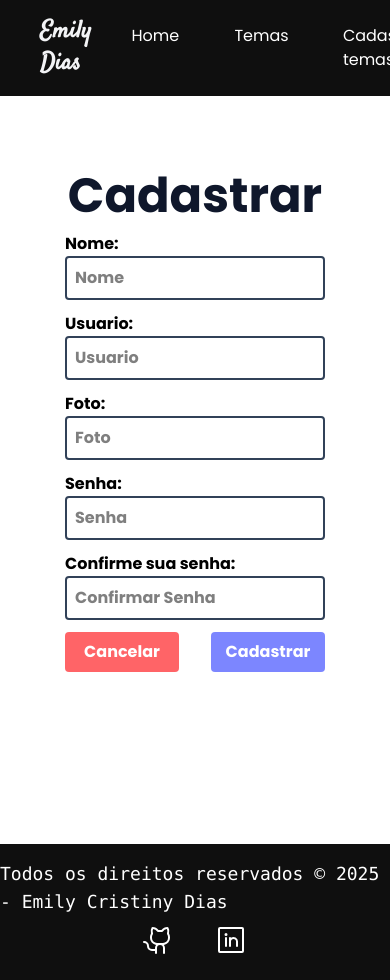
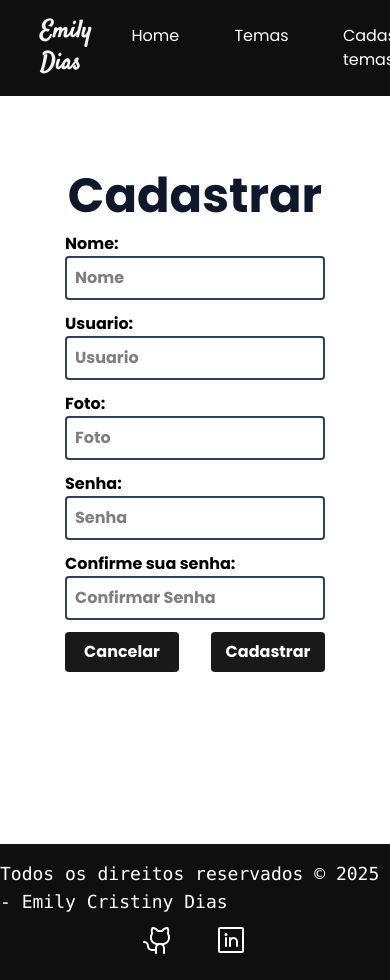
Before and after one commit to emilyestvz/blog_pessoal_frontend, a React (Vite) app: page /cadastro in a window 390 px wide. Built offline with nearby package versions, Linux system fonts and the light colour scheme.

Commit message:
:zap: Comentários e reorganização de código

```diff
--- a/package.json
+++ b/package.json
@@ -16,6 +16,7 @@
     "axios": "^1.7.9",
     "react": "^19.0.0",
     "react-dom": "^19.0.0",
+    "react-loader-spinner": "^6.1.6",
     "react-router-dom": "^7.1.5",
     "tailwindcss": "^4.0.6"
   },
--- a/src/index.css
+++ b/src/index.css
@@ -1,11 +1,18 @@
 @import "tailwindcss";
 @tailwind utilities;
+
+/*Variáveis de paleta de cores*/
+:root {
+    --custom-gray: #2e2e2e;
+    --custom-gray-dark: #191919;
+    --custom-brown: #503C3C;
+  }
 
 body {
     font-family: 'Poppins', sans-serif;
 }
 
-.bg-img {
+.homeImg {
     background-image: url('https://ik.imagekit.io/emy/Backgrounds/bg2.avif?updatedAt=1739659702448');
     background-repeat: no-repeat;
     background-attachment: fixed;
@@ -13,5 +20,18 @@ body {
     background-color: rgba(0, 0, 0, 0.7);
     background-size: 100%;
     background-position: center;
+}
 
+button {
+    background-color: var(--custom-gray-dark);
+    color: white;
+    cursor: pointer;
+
+
+    &:hover {
+        background-color: var(--custom-brown);
+        transition: all 0.4s ease-in-out;
+        transform: scale(1);
+        box-shadow: 0 0.25rem 0.5rem rgba(0, 0, 0, 0.2);
+    }
 }
--- /dev/null
+++ b/src/pages/cadastro/Cadastro.css
@@ -0,0 +1,11 @@
+.fundoCadastro {
+  background-image: url('https://ik.imagekit.io/emy/Backgrounds/lotus.webp?updatedAt=1739810254362');
+
+  background-blend-mode: overlay;
+  background-color: rgba(0, 0, 0, 0.7);
+  width: 100%;
+  min-height: 100vh;
+  background-size: cover;
+  background-position: top;
+  background-repeat: no-repeat;
+}
--- a/src/pages/cadastro/Cadastro.tsx
+++ b/src/pages/cadastro/Cadastro.tsx
@@ -1,7 +1,9 @@
 import { useNavigate } from 'react-router-dom';
-import './Cadastro';
-import { ChangeEvent, useState } from 'react';
+import './Cadastro.css';
+import { ChangeEvent, FormEvent, useEffect, useState } from 'react';
 import Usuario from '../../models/Usuario';
+import { cadastrarUsuario } from '../../services/Service';
+import { RotatingLines } from 'react-loader-spinner';
 
 const Cadastro = () => {
   // Hook
@@ -20,87 +22,139 @@ const Cadastro = () => {
     foto: '',
   });
 
-  const atualizarEstado = (e: ChangeEvent<HTMLInputElement>) => {
+  useEffect(() => {
+    if (usuario.id !== 0)
+      retornar()
+  }, [usuario])
 
+  const retornar = async () => {
+    navigate('/login')
   }
 
+  const atualizarEstado = (e: ChangeEvent<HTMLInputElement>) => {
+    setUsuario({
+      ...usuario,
+      [e.target.name]: e.target.value
+    });
+  }
+
+  const handleConfirmarSenha = () => {
+    return confirmarSenha === usuario.senha;
+  }
+
+  async function cadastrarNovoUsuario(e: FormEvent<HTMLFormElement>){
+    e.preventDefault();
+    if(confirmarSenha === usuario.senha && usuario.senha.length >= 8){
+      setIsLoading(true);
+      try {
+        await cadastrarUsuario('/usuarios/cadastrar', usuario, setUsuario)
+        alert('Usuário cadastrado com sucesso!')
+      } catch(error) {
+        alert('Ocorreu um erro ao cadastrar o usuário.');
+        setIsLoading(false);
+      }
+    } else {
+      alert('Senha inválida ou não confere.');
+      setUsuario({...usuario, senha:''});
+      setConfirmarSenha('');
+    }
+
+    setIsLoading(false);
+  }
 
   return (
     <>
-      <div className="grid grid-cols-1 lg:grid-cols-2 h-screen place-items-center font-bold">
+      <div className='grid grid-cols-1 lg:grid-cols-2 h-screen place-items-center font-bold'>
 
-        <div className="fundoCadastro hidden lg:block"></div>
+        {/* Fundo lateral Esquerda*/}
+        <div className='fundoCadastro hidden lg:block'></div>
 
-        <form className='flex justify-center items-center flex-col w-2/3 gap-3'>
+          {/* Formulário de Cadastro */}
+          <form className='flex justify-center items-center flex-col w-2/3 gap-3'
+                onSubmit={cadastrarNovoUsuario}>
 
             <h2 className='text-slate-900 text-5xl'>Cadastrar</h2>
-          <div className="flex flex-col w-full">
+            <div className='flex flex-col w-full'>
 
-            <label htmlFor="nome">Nome:</label>
+              <label htmlFor='nome'>Nome:</label>
               <input
-              type="text"
-              id="nome"
-              name="nome"
-              placeholder="Nome"
-              className="border-2 border-slate-700 rounded p-2"
+                type='text'
+                id='nome'
+                name='nome'
+                placeholder='Nome'
+                className='border-2 border-slate-700 rounded p-2'
                 value={usuario.nome}
+                onChange={(e: ChangeEvent<HTMLInputElement>) => atualizarEstado(e)}
               />
             </div>
-          <div className="flex flex-col w-full">
-            <label htmlFor="usuario">Usuario:</label>
+            <div className='flex flex-col w-full'>
+              <label htmlFor='usuario'>Usuario:</label>
               <input
-              type="text"
-              id="usuario"
-              name="usuario"
-              placeholder="Usuario"
-              className="border-2 border-slate-700 rounded p-2"
+                type='text'
+                id='usuario'
+                name='usuario'
+                placeholder='Usuario'
+                className='border-2 border-slate-700 rounded p-2'
                 value={usuario.usuario}
+                onChange={(e: ChangeEvent<HTMLInputElement>) => atualizarEstado(e)}
               />
             </div>
-          <div className="flex flex-col w-full">
-            <label htmlFor="foto">Foto:</label>
+            <div className='flex flex-col w-full'>
+              <label htmlFor='foto'>Foto:</label>
               <input
-              type="text"
-              id="foto"
-              name="foto"
-              placeholder="Foto"
-              className="border-2 border-slate-700 rounded p-2"
+                type='text'
+                id='foto'
+                name='foto'
+                placeholder='Foto'
+                className='border-2 border-slate-700 rounded p-2'
                 value={usuario.foto}
+                onChange={(e: ChangeEvent<HTMLInputElement>) => atualizarEstado(e)}
               />
             </div>
-          <div className="flex flex-col w-full">
-            <label htmlFor="senha">Senha:</label>
+            <div className='flex flex-col w-full'>
+              <label htmlFor='senha'>Senha:</label>
               <input
-              type="password"
-              id="senha"
-              name="senha"
-              placeholder="Senha"
-              className="border-2 border-slate-700 rounded p-2"
+                type='password'
+                id='senha'
+                name='senha'
+                placeholder='Senha'
+                className='border-2 border-slate-700 rounded p-2'
                 value={usuario.senha}
+                onChange={(e: ChangeEvent<HTMLInputElement>) => atualizarEstado(e)}
               />
             </div>
-          <div className="flex flex-col w-full">
-            <label htmlFor="confirmarSenha">Confirme sua senha:</label>
+            <div className='flex flex-col w-full'>
+              <label htmlFor='confirmarSenha'>Confirme sua senha:</label>
               <input
-              type="password"
-              id="confirmarSenha"
-              name="confirmarSenha"
-              placeholder="Confirmar Senha"
-              className="border-2 border-slate-700 rounded p-2"
+                type='password'
+                id='confirmarSenha'
+                name='confirmarSenha'
+                placeholder='Confirmar Senha'
+                className='border-2 border-slate-700 rounded p-2'
                 value={confirmarSenha}
+                onChange={(e: ChangeEvent<HTMLInputElement>) => setConfirmarSenha(e.target.value)}
               />
             </div>
-          <div className="flex justify-around w-full gap-8">
-            <button className='rounded text-white bg-red-400
-                  hover:bg-red-700 w-1/2 py-2' >
+
+            {/* Botões de Cancelar e Cadastrar */}
+            <div className='flex justify-around w-full gap-8'>
+              <button className='rounded text-white w-1/2 py-2'
+              type='reset' onClick={retornar}>
                 Cancelar
               </button>
-            <button
-                type='submit'
-                className='rounded text-white bg-indigo-400
-                           hover:bg-indigo-900 w-1/2 py-2
-                           flex justify-center'>
-                            Cadastrar</button>
+
+              <button type='submit'
+                  className='rounded text-white w-1/2 py-2 flex justify-center'>
+                    {isLoading?
+                      <RotatingLines
+                      strokeColor="white"
+                      strokeWidth="5"
+                      animationDuration="0.75"
+                      width="24"
+                      visible={true}/>
+                    :
+                    <span>Cadastrar</span>}
+              </button>
             </div>
           </form>
       </div>
--- a/src/pages/home/Home.tsx
+++ b/src/pages/home/Home.tsx
@@ -1,11 +1,11 @@
 import { useState } from "react";
-import styles from "./Home.module.css"; // Importando o CSS Module
+import styles from "./Home.module.css";
 
 const Home = () => {
   const [isHover, setIsHover] = useState(false);
 
   return (
-    <div className={`${styles.homeContainer} responsive-container bg-img`}>
+    <div className={`${styles.homeContainer} responsive-container homeImg`}>
 
       <div className="container grid grid-cols-2 text-gray-100 selection:bg-black selection:text-gray-400">
         <div className="flex flex-col justify-center gap-4 py-4 p-6">
--- /dev/null
+++ b/src/pages/login/Login.css
@@ -0,0 +1,10 @@
+.fundoLogin {
+    background-image: url('https://ik.imagekit.io/emy/Backgrounds/window.webp?updatedAt=1739810225755');
+    background-repeat: no-repeat;
+    min-height: 100vh;
+    width: 100%;
+    background-size: cover;
+    background-position: center;
+    background-blend-mode: overlay;
+    background-color: rgba(0, 0, 0, 0.7);
+}
--- a/src/pages/login/Login.tsx
+++ b/src/pages/login/Login.tsx
@@ -1,7 +1,16 @@
+import { LineWave } from 'react-loader-spinner'
+import './Login.css'
+import { useState } from 'react';
+import { Link } from 'react-router-dom';
 
 const Login = () => {
+
+    // States
+      const [isLoading, setIsLoading] = useState<boolean>(false);
+
   return (
     <>
+        {/* Form Login */}
       <div className='grid grid-cols-1 lg:grid-cols-2 h-screen place-items-center font-bold'>
                 <form className='flex justify-center items-center flex-col w-1/2 gap-4'>
                     <h2 className='text-slate-900 text-5xl'>Entrar</h2>
@@ -24,21 +33,39 @@ const Login = () => {
                             placeholder='Senha'
                             className='border-2 border-slate-700 rounded p-2'/>
                     </div>
+
+                    {/* Botão para Entrar com Carregamento de animação */}
                     <button
                         type='submit'
-                        className='rounded bg-indigo-400 flex justify-center
-                                   hover:bg-indigo-900 text-white w-1/2 py-2'>
-                        <span>Entrar</span>
+                        className='rounded flex justify-center
+                                   hover:custom-gray transition-colors text-white w-1/2 py-2'>
+                        {isLoading?
+                            <LineWave
+                            visible={true}
+                            height="100"
+                            width="100"
+                            color="#4fa94d"
+                            ariaLabel="line-wave-loading"
+                            wrapperStyle={{}}
+                            wrapperClass=""
+                            firstLineColor=""
+                            middleLineColor=""
+                            lastLineColor=""/>
+                            :
+                            <span>Entrar</span>}
                     </button>
 
+                    {/* Borda de separação */}
                     <hr className='border-slate-800 w-full' />
 
+                    {/* Link para cadastro */}
                     <p>
                         Ainda não tem uma conta?{' '}
-                        Cadastre-se
+                        <Link to="/cadastro" className="text-red-900 hover:underline">
+                        Cadastre-se</Link>
                     </p>
                 </form>
-                <div className='bg-fundoLogin block w-full h-full'></div>
+                <div className='fundoLogin block w-full h-full'></div>
             </div>
     </>
   )
```
Also changed, not shown: src/pages/cadastro/Cadastro.module.css (deleted, +0 -9 lines), src/pages/login/Login.module.css (deleted, +0 -7 lines), tailwind.config.ts (+15 -2 lines), src/pages/home/Home.module.css (line endings or trailing spaces), 1 other file (tests, documents, lock files or other folders). Lines whose indentation alone changed are shown as unchanged.
